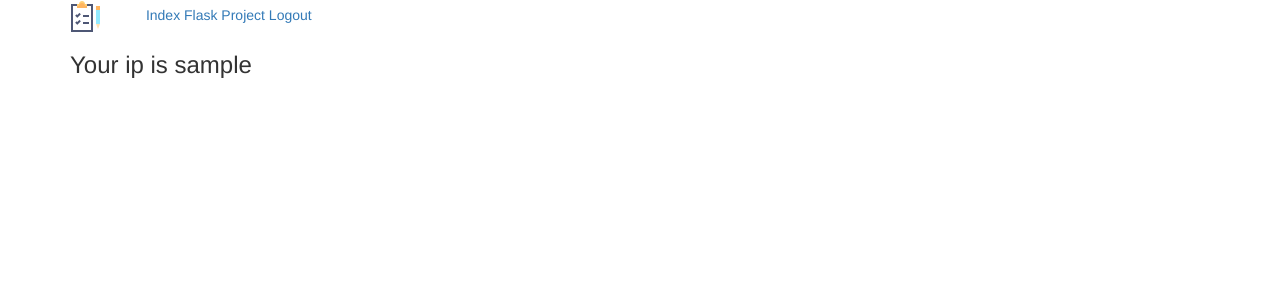
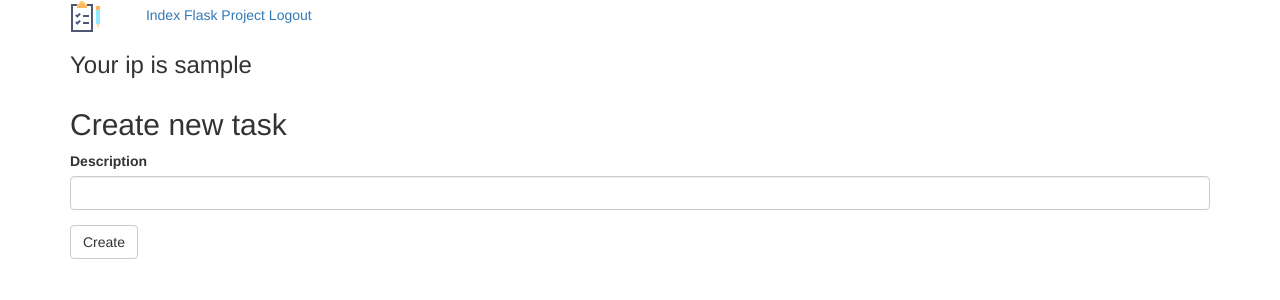
Before and after one commit to terracing/tasks, a Flask app: page /hello in a window 1280 px wide. Shown: the top 300 px of the page. Run offline with Flask 2, Linux system fonts and the light colour scheme; a user stored in the database is signed in; data that the repository does not hold is empty; some libraries are stand-ins or nearby versions.

Commit message:
Create add tasks method

```diff
--- a/app/firestore_service.py
+++ b/app/firestore_service.py
@@ -23,3 +23,8 @@ def get_todos(user_id):
 def put_user(user_data):
     user_ref = db.collection('users').document(user_data.username)
     user_ref.set({'password': user_data.password})
+
+
+def put_todo(user_id, description):
+    todos_collection_ref = db.collection('users').document(user_id).collection('todos')
+    todos_collection_ref.add({'description': description})
--- a/app/forms.py
+++ b/app/forms.py
@@ -6,3 +6,8 @@ class LoginForm(FlaskForm):
     username = StringField('Username', validators=[DataRequired()])
     password = PasswordField('Password', validators=[DataRequired()])
     submit = SubmitField('Submit')
+
+
+class TodoForm(FlaskForm):
+    description = StringField('Description', validators=[DataRequired()])
+    submit = SubmitField('Create')
--- a/app/templates/hello.html
+++ b/app/templates/hello.html
@@ -19,10 +19,19 @@
 {% else %}
     <a href="{{ url_for('index') }}">Go to Index</a>
 {% endif %}
-
-<ul>
-{% for todo in todos %}
-    {{ macros.render_todo(todo) }}
-{% endfor %}
-</ul>
+<div class="row">
+    <div class="col-sm-12">
+        <h2>Create new task</h2>
+        {{ wtf.quick_form(todo_form )}}
+    </div>
+</div>
+<div class="row">
+    <div class="col-sm-12">
+        <ul>
+        {% for todo in todos %}
+            {{ macros.render_todo(todo) }}
+        {% endfor %}
+        </ul>
+    </div>
+</div>
 {% endblock %}
--- a/main.py
+++ b/main.py
@@ -1,10 +1,10 @@
 import unittest
-from flask import request, make_response, redirect, render_template, session, flash
+from flask import request, make_response, redirect, render_template, session, flash, url_for
 from flask_login import login_required, current_user
 
 from app import create_app
-from app.forms import LoginForm
-from app.firestore_service import get_users, get_todos
+from app.forms import TodoForm
+from app.firestore_service import get_todos, put_todo
 
 app = create_app()
 
@@ -25,13 +25,21 @@ def index():
     return response
 
 
-@app.route('/hello')
+@app.route('/hello', methods=['GET', 'POST'])
 @login_required
 def hello():
     user_ip = session.get('user_ip')
     username = current_user.id
+    todo_form = TodoForm()
 
-    context = {'user_ip': user_ip, 'todos': get_todos(user_id=username), 'username': username}
+    context = {'user_ip': user_ip, 'todos': get_todos(user_id=username), 'todo_form': todo_form, 'username': username}
+
+    if todo_form.validate_on_submit():
+        put_todo(user_id = username, description = todo_form.description.data)
+
+        flash('Your task was created correctly')
+
+        return redirect(url_for('hello'))
 
     return render_template('hello.html', **context)
 
```
